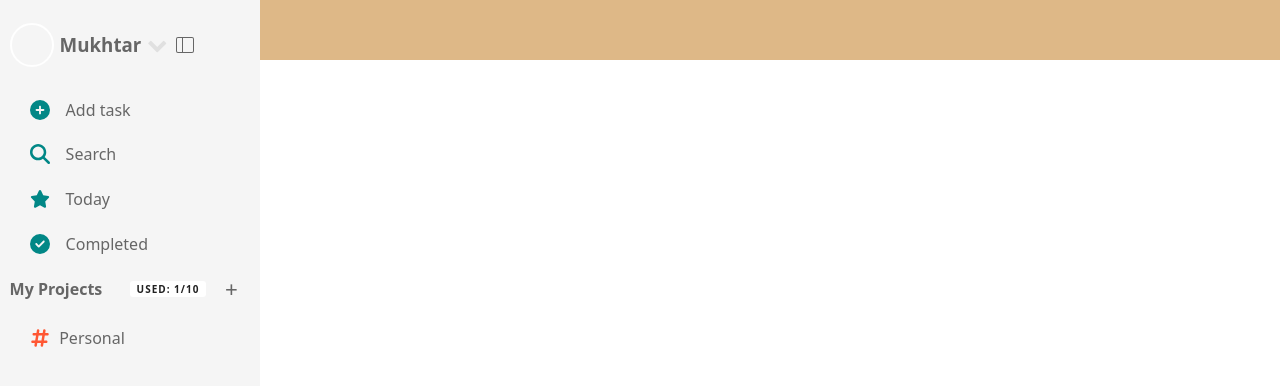
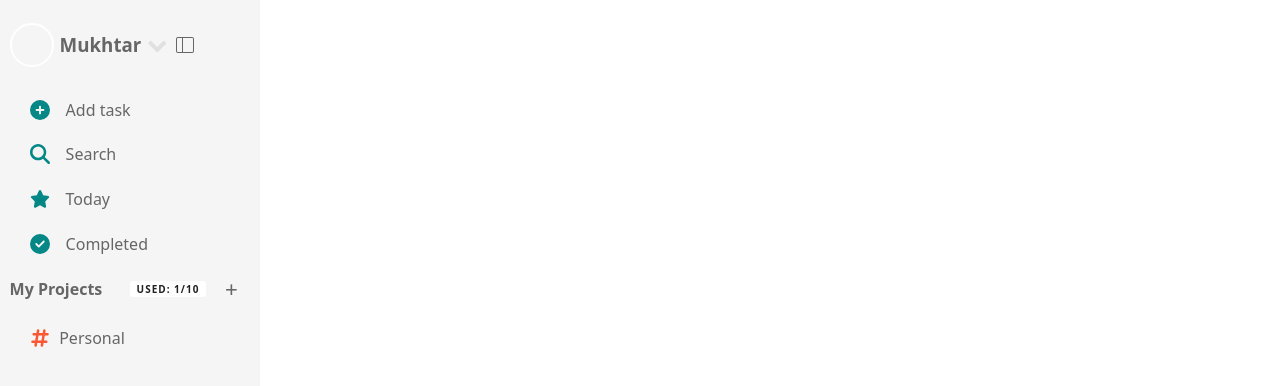
Before and after one commit to muktarkabir/todo-list, a website built with webpack: page src/template.html in a window 1280 px wide. Built offline with nearby package versions, Linux system fonts and the light colour scheme.

Commit message:
Fix header style

```diff
--- a/src/global-styles.css
+++ b/src/global-styles.css
@@ -64,7 +64,6 @@ main {
   overflow: hidden;
 }
 header{
-  background-color: burlywood;
   width: 100%;
   height: 100%;
 }
--- a/src/styles/main-content.css
+++ b/src/styles/main-content.css
@@ -3,9 +3,10 @@
 #content {
   width: 80%;
   min-height: 86%;
-  max-height: 86%;
+  height: 100%;
   padding: 0.6rem;
   overflow-y: auto;
+  margin-bottom: 18px;
 }
 
 #content::-webkit-scrollbar {
```
